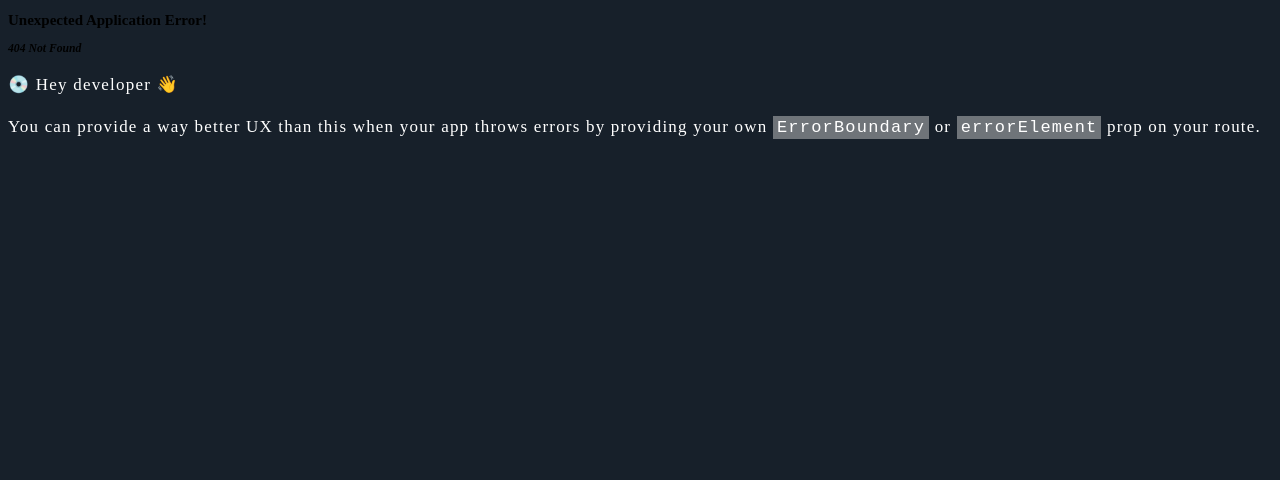
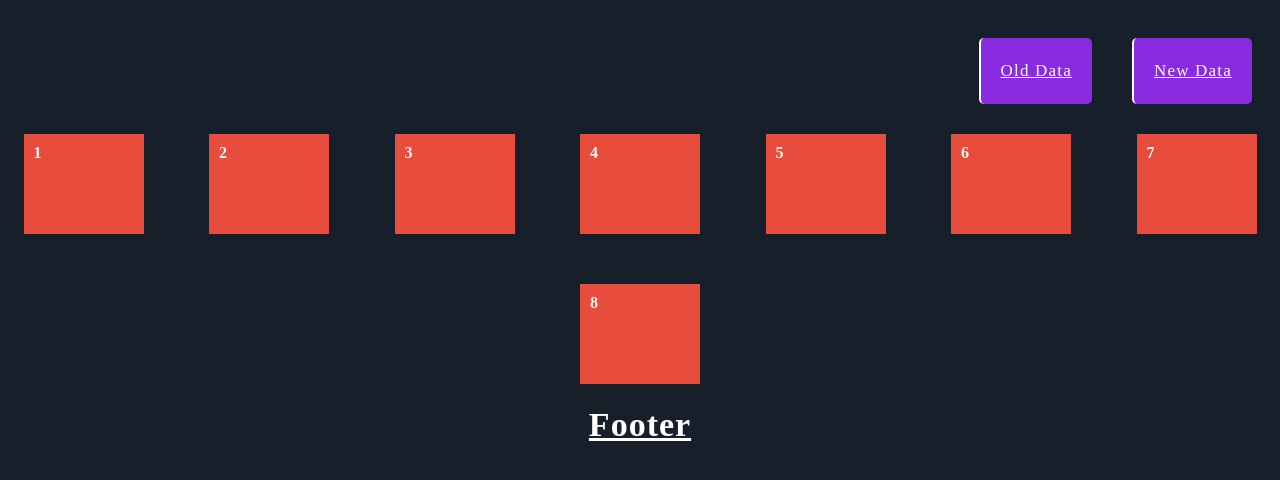
Before and after one commit to alokuidev/tanstack_yt, a React (Vite) app: page /flex in a window 1280 px wide. Before the commit this address had no page. Shown: the top 480 px of the page. Built offline with nearby package versions, Linux system fonts and the light colour scheme.

Commit message:
flex box

```diff
--- a/src/App.css
+++ b/src/App.css
@@ -202,3 +202,19 @@ p.status{
   display: inline-block;
   padding: 0px 20px;
 }
+.flex-container{
+  display: flex;
+  justify-content: space-evenly;
+  align-items: center;
+  gap: 50px;
+  flex-wrap: wrap;
+}
+.child-container{
+  color: #fff;
+  background-color: #e74c3c;
+  width: 100px;
+  height: 80px;
+  padding: 10px;
+  font-size: 16px;
+  font-weight: bold;
+}
--- a/src/App.jsx
+++ b/src/App.jsx
@@ -7,6 +7,7 @@ import './App.css';
 import { QueryClient, QueryClientProvider } from "@tanstack/react-query";
 import { ReactQueryDevtools } from '@tanstack/react-query-devtools';
 import FetchRQInd from "./Component/UI/FetchRQInd";
+import Flex from "./Component/UI/Flex";
 const router = createBrowserRouter([
   {
     path: "/",
@@ -23,6 +24,10 @@ const router = createBrowserRouter([
       {
         path: "trad",
         element: <FetchOld />,
+      },
+      {
+        path: "flex",
+        element: <Flex />,
       },
       {
         path: "/rq",
--- /dev/null
+++ b/src/Component/UI/Flex.jsx
@@ -0,0 +1,16 @@
+const Flex = () =>{
+    return(
+        <div className="flex-container">
+            <div className="child-container">1</div>
+            <div className="child-container">2</div>
+            <div className="child-container">3</div>
+            <div className="child-container">4</div>
+            <div className="child-container">5</div>
+            <div className="child-container">6</div>
+            <div className="child-container">7</div>
+            <div className="child-container">8</div>
+        </div>
+    )
+}
+
+export default Flex;
```
